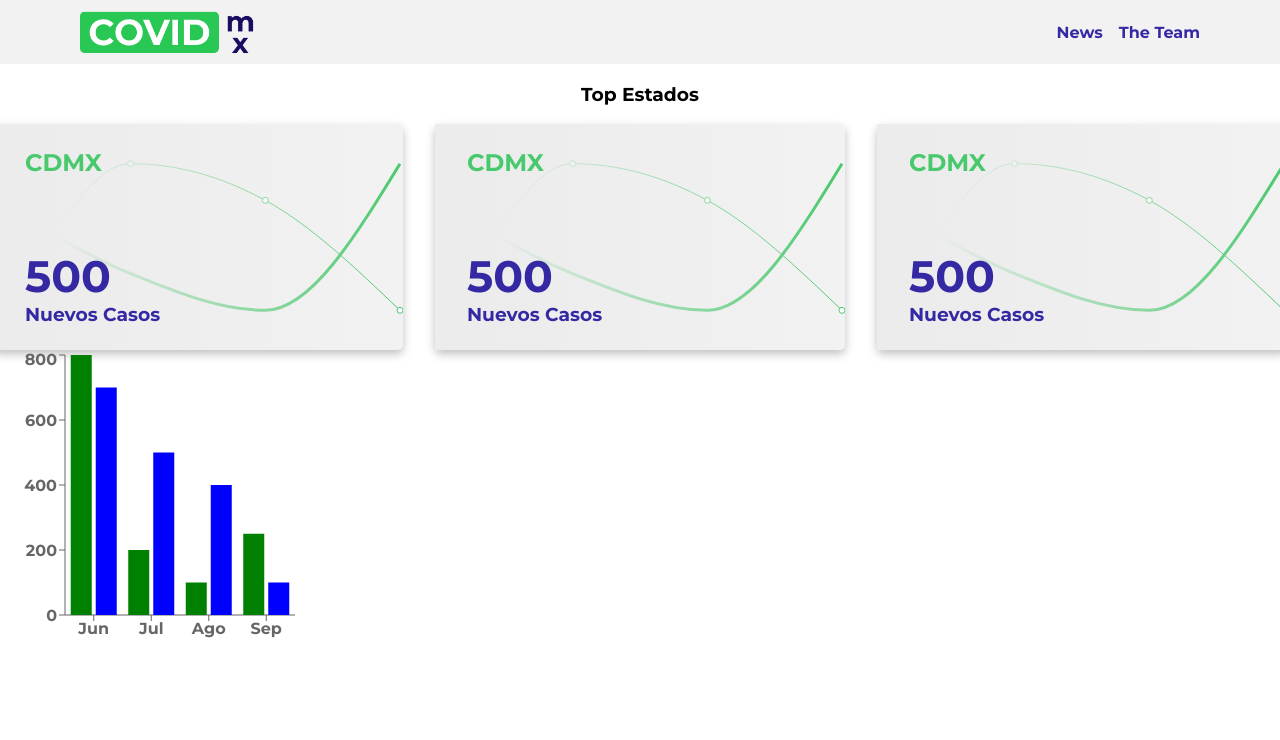
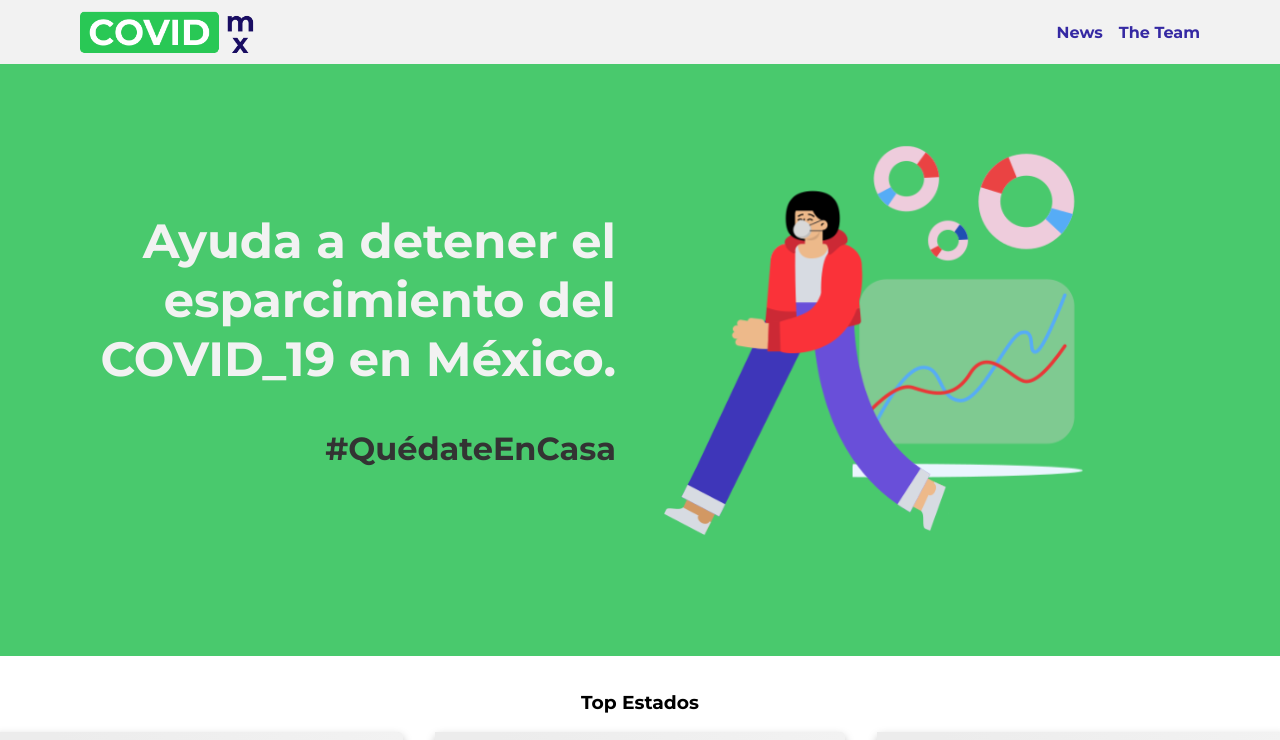
Before and after one commit to CovidMx/CovidMX-frontend, a React app: page / in a window 1280 px wide. Shown: the top 740 px of the page. Built offline with nearby package versions, Linux system fonts and the light colour scheme.

Commit message:
build hero section

```diff
--- a/src/assets/styles/components/Header.scss
+++ b/src/assets/styles/components/Header.scss
@@ -7,6 +7,9 @@
   display: flex;
   align-items: center;
   justify-content: space-between;
+  position: fixed;
+  top: 0;
+  width: 100%;
 
   &__logo {
     width: 175px;
--- /dev/null
+++ b/src/assets/styles/components/Hero.scss
@@ -0,0 +1,51 @@
+@import '../Vars.scss';
+
+.Hero__container {
+    padding: 1em 0 ;
+    margin: 0;
+    width: 100%;
+}
+.Hero__background {
+    background-color: $primary-color;
+    color: $ligth-color;
+    height: 80vh;
+    width: inherit;
+    display: flex;
+    justify-content: center;
+    align-items: center;
+}
+
+.Hero__content {
+    width: 85%;
+    height: inherit;
+    max-width: 1200px;
+    margin: 0 auto;
+    display: grid;
+    grid-template-columns: 1fr 1fr;
+    grid-gap: 3em;
+}
+.Hero__title, .Hero__img {
+    align-self: center;
+    h1,h2,h3,.Hero__hashtag {
+        text-align: right;
+    }
+    h2 {
+        font-style: normal;
+        font-weight: bold;
+        font-size: 48px;
+        line-height: 59px;
+        text-align: right;
+    }
+    .Hero__hashtag {
+        color: $dark-color;
+        font-size: 2em;
+    }
+}
+
+.Hero__title {
+    justify-self: center;
+}
+.Hero__img {
+    width: 100%;
+    max-width: 420px;
+}
--- /dev/null
+++ b/src/components/Hero.jsx
@@ -0,0 +1,23 @@
+import React from 'react';
+
+import ilustracion from '../assets/static/ilustracion.svg';
+import '../assets/styles/components/Hero.scss';
+
+const Hero = () => (
+    <div className="Hero__container">
+        <div className="Hero__background">
+            <div className="Hero__content">
+                <div className="Hero__title">
+                    {/* <h1>CovidMX</h1> */}
+                    <h2>Ayuda a detener el esparcimiento del COVID_19 en México.</h2>
+                    <p className="Hero__hashtag">#QuédateEnCasa</p>
+                </div>
+                <div className="Hero__img">
+                    <img src={ilustracion} alt="" className="Hero__img"/>
+                </div>
+            </div>
+        </div>
+    </div>
+);
+
+export default Hero;
--- a/src/pages/Home.jsx
+++ b/src/pages/Home.jsx
@@ -1,6 +1,7 @@
 import React from 'react';
 
 import Header from '../components/Header';
+import Hero from '../components/Hero';
 import ChartsEstadosCards from '../components/ChartsEstadosCards';
 import ChartBar from '../components/ChartBar';
 
@@ -17,6 +18,7 @@ const Home = () => {
   return (
     <>
       <Header />
+      <Hero />
       <ChartsEstadosCards />
       <ChartBar info={covid} />
     </>
```
